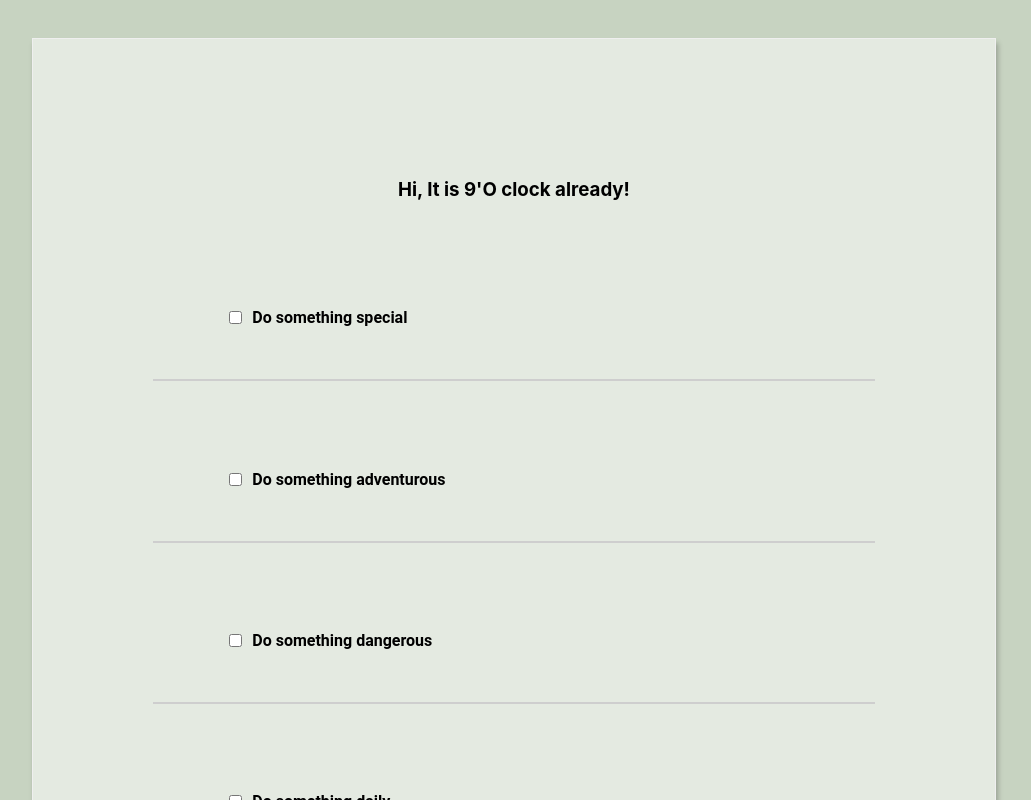
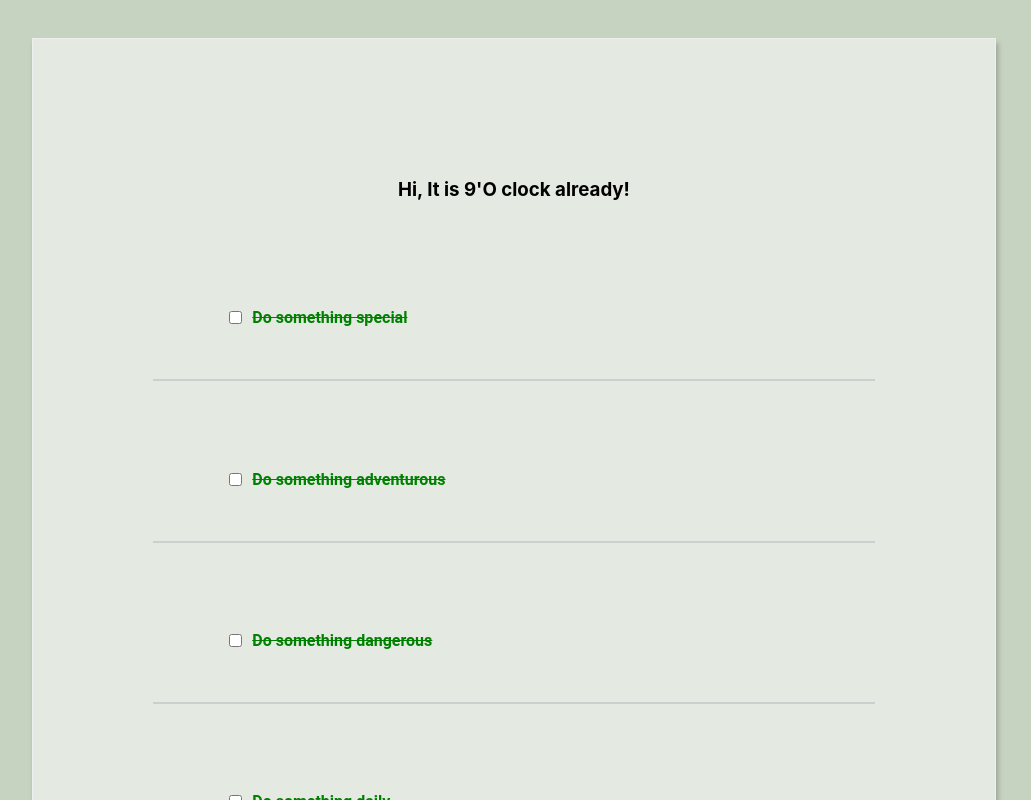
Before and after one commit to Akshay-cita/To-Do, a React (Create React App) app: page / in a window 1280 px wide. Shown: the top 800 px of the page, without its empty margins (126-1157 px from the left). Built offline with nearby package versions, Linux system fonts and the light colour scheme.

Commit message:
Style changes

```diff
--- a/src/App.js
+++ b/src/App.js
@@ -22,7 +22,7 @@ class App extends React.Component {
               ...todo,
 
               completed: !todo.completed,
-              style: !todo.completed?{ color:"green", fontWeight:"bold", textDecoration:"line-through" } : null
+
             }
           }
           return todo;
--- a/src/Todo.js
+++ b/src/Todo.js
@@ -5,12 +5,13 @@ import { tsPropertySignature } from "@babel/types";
 class Todo extends React.Component {
 
     render(){
+    const completedStyle = { color:"green", fontWeight:"bold", textDecoration:"line-through" };
     return (<div className = "todo-item" style={this.props.todo.style}>
     <input type="checkbox"
     checked={this.props.todo.completed}
     onChange={ () => this.props.handleChange(this.props.todo.id)} />
 
-    <p>{this.props.todo.todo}</p>
+    <p style={completedStyle} >{this.props.todo.todo}</p>
     </div>)
 }
 }
```
